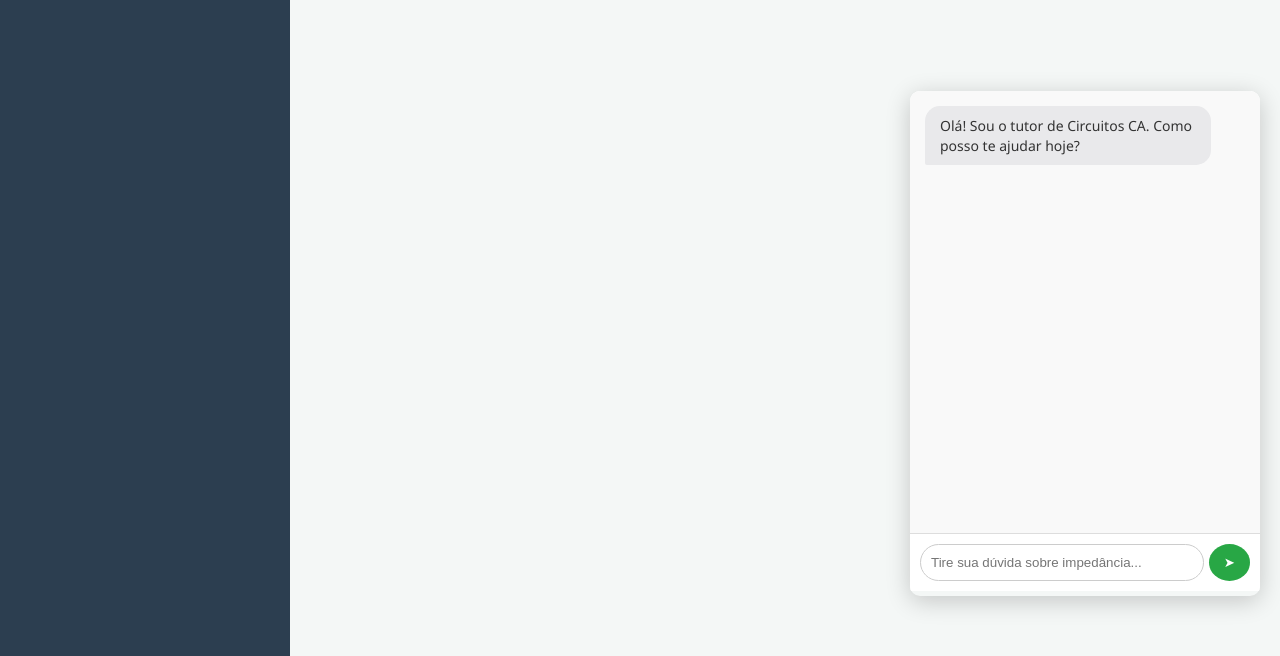
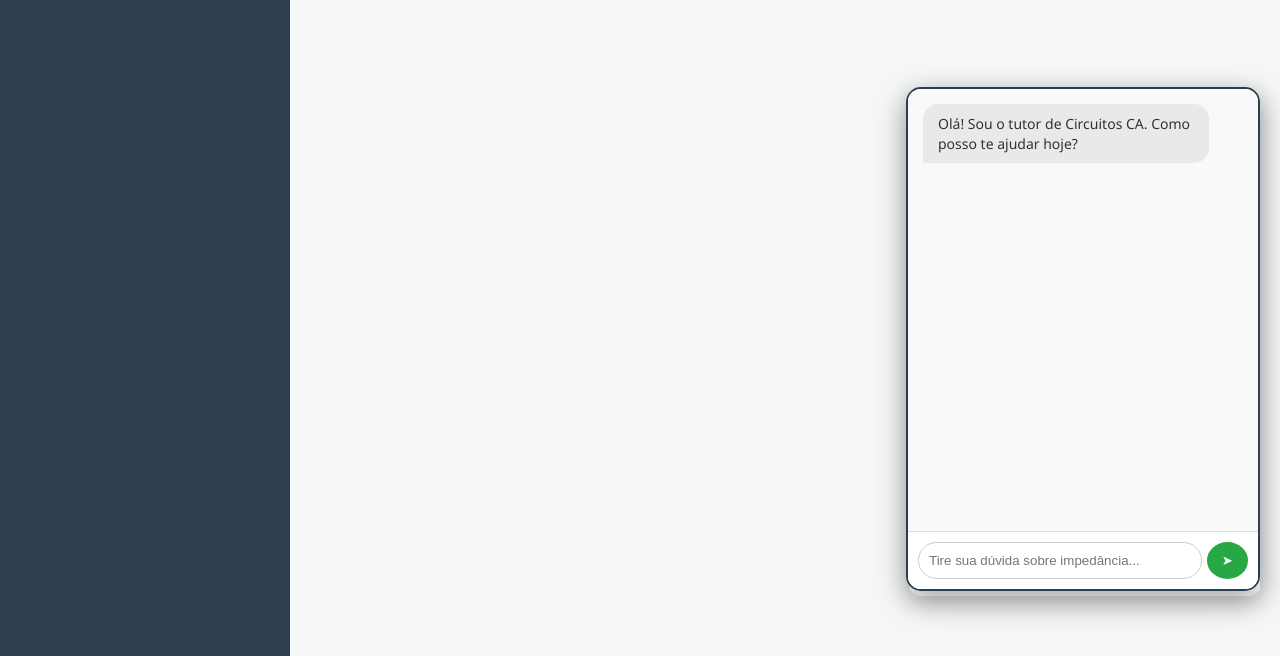
Before and after one commit to Mazaltovedu/circuitosedu, a plain HTML site: page index.html in a window 1280 px wide. Shown: the part 184-840 px from the top of the page. Drawn offline with Linux system fonts and the light colour scheme.

Commit message:
Update index.html

```diff
--- a/index.html
+++ b/index.html
@@ -28,5 +28,16 @@
     <div id="chat-widget">
         <iframe src="assistente.html" width="350" height="500" style="border:none;"></iframe>
     </div>
+    <div id="tutor-container" style="position: fixed; bottom: 20px; right: 20px; z-index: 1000;">
+    <iframe
+        id="tutor-frame"
+        src="assistente.html"
+        width="350"
+        height="500"
+        style="border: 2px solid #2c3e50; border-radius: 15px; box-shadow: 0 10px 30px rgba(0,0,0,0.3); background: white;"
+        onload="console.log('Tutor Virtual carregado com sucesso!');"
+        onerror="alert('Erro ao carregar o assistente. Verifique se o arquivo assistente.html está na raiz.');">
+    </iframe>
+</div>
 </body>
 </html>
```
